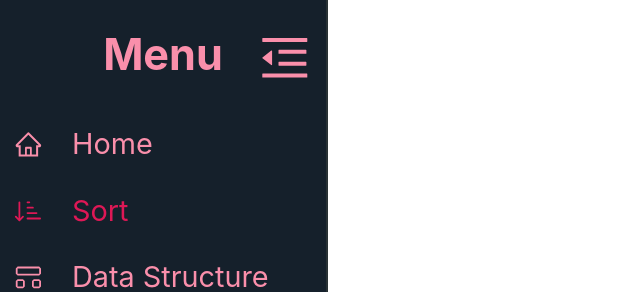
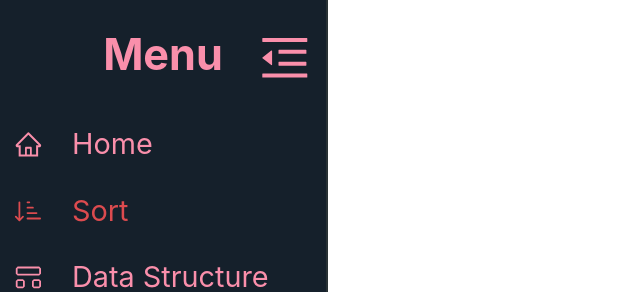
Before and after one commit to wackyjoker/Algolizer, a Next.js app: page /sort in a window 1280 px wide. Shown: the top 292 px of the page, without its empty margins (0-640 px from the left). Built offline with nearby package versions, Linux system fonts and the light colour scheme.

Commit message:
polished text interaction color with MD

```diff
--- a/components/Link/Link.module.scss
+++ b/components/Link/Link.module.scss
@@ -23,6 +23,6 @@
   transition: ease-out 300ms;
   &:hover{
       background-color: $header-link-bg-hovered;
-      color: $header-text-color-interacted;
+      color: $header-text-color-hovered;
   }
 }
--- a/pages/api/hello.ts
+++ b/pages/api/hello.ts
@@ -7,7 +7,7 @@ type Data = {
 
 export default function handler(
   req: NextApiRequest,
-  res: NextApiResponse<Data>
+  res: NextApiResponse<Data>,
 ) {
   res.status(200).json({ name: 'John Doe' })
 }
--- a/styles/_variables.scss
+++ b/styles/_variables.scss
@@ -1,5 +1,6 @@
 $header-bg-color: rgb(21, 32, 43);
 $bg-color:rgb(23, 36, 48);
 $header-text-color:#fa8fab;
-$header-text-color-interacted:#de1856;
+$header-text-color-interacted:#dc4b4f;
+$header-text-color-hovered:#de1856;
 $header-link-bg-hovered:#fcbbcc;
```
